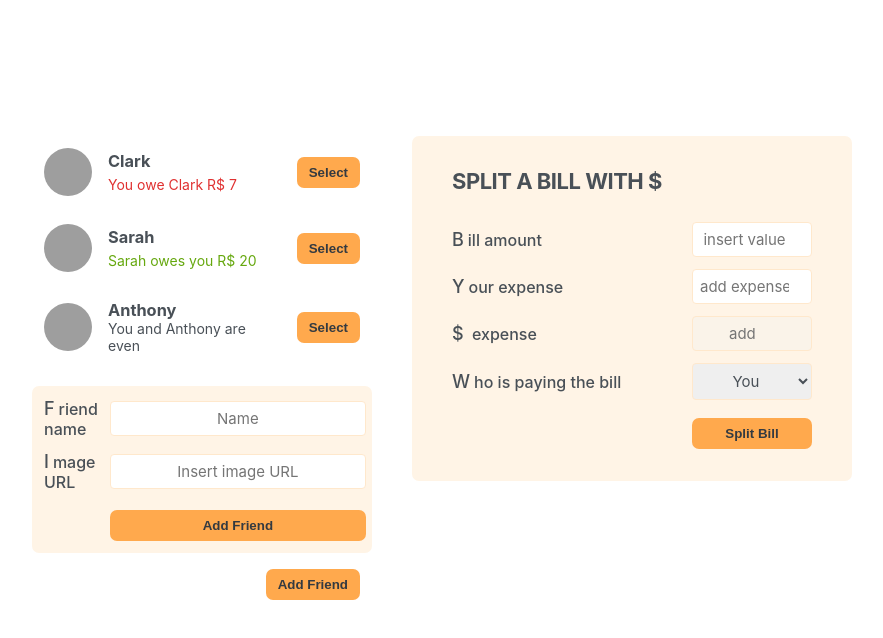
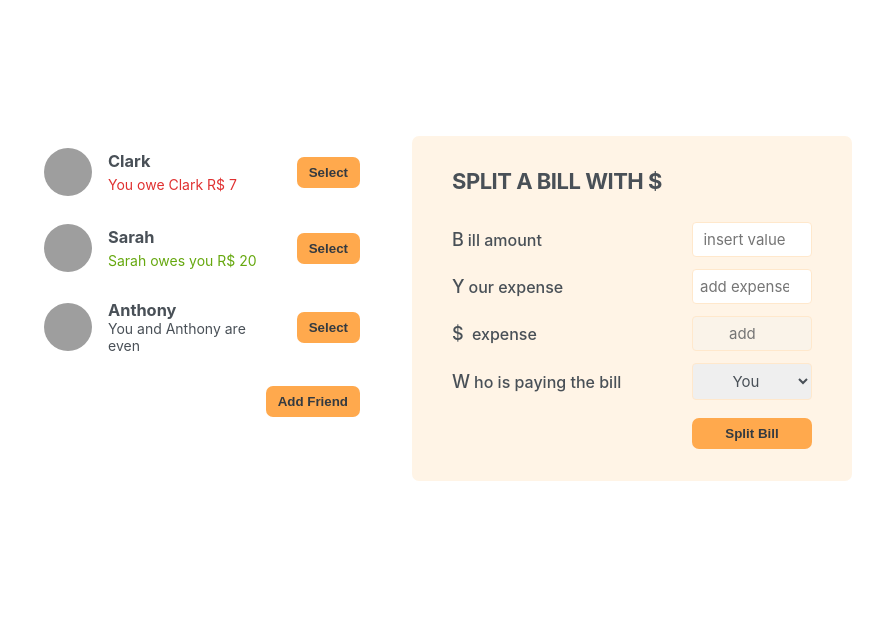
Before and after one commit to PeterTechDev/eat-n-split, a React (Create React App) app: page / in a window 1280 px wide. Shown: the top 638 px of the page, without its empty margins (198-1081 px from the left). Built offline with nearby package versions, Linux system fonts and the light colour scheme; grey boxes are pictures that could not be loaded.

Commit message:
Refactor App.js to toggle the display of the FormAddFriend component

```diff
--- a/src/App.js
+++ b/src/App.js
@@ -21,13 +21,30 @@ const initialFriends = [
   },
 ];
 
+function Button({ children, onClick }) {
+  return (
+    <button className="button" onClick={onClick}>
+      {children}
+    </button>
+  );
+}
+
 export default function App() {
+  const [showAddFriendForm, setShowAddFriendForm] = useState(false);
+
+  function handleShowAddFriend() {
+    setShowAddFriendForm((show) => !show);
+  }
+
   return (
     <div className="app">
       <div className="sidebar">
         <FriendList />
-        <FormAddFriend />
-        <Button> Add Friend</Button>
+        {showAddFriendForm && <FormAddFriend />}
+        <Button onClick={handleShowAddFriend}>
+          {" "}
+          {showAddFriendForm ? "Close" : "Add Friend"}
+        </Button>
       </div>
 
       <FormSplitBill />
@@ -70,10 +87,6 @@ function Friend({ friend }) {
   );
 }
 
-function Button({ children }) {
-  return <button className="button">{children}</button>;
-}
-
 function FormAddFriend() {
   return (
     <form className="form-add-friend">
```
